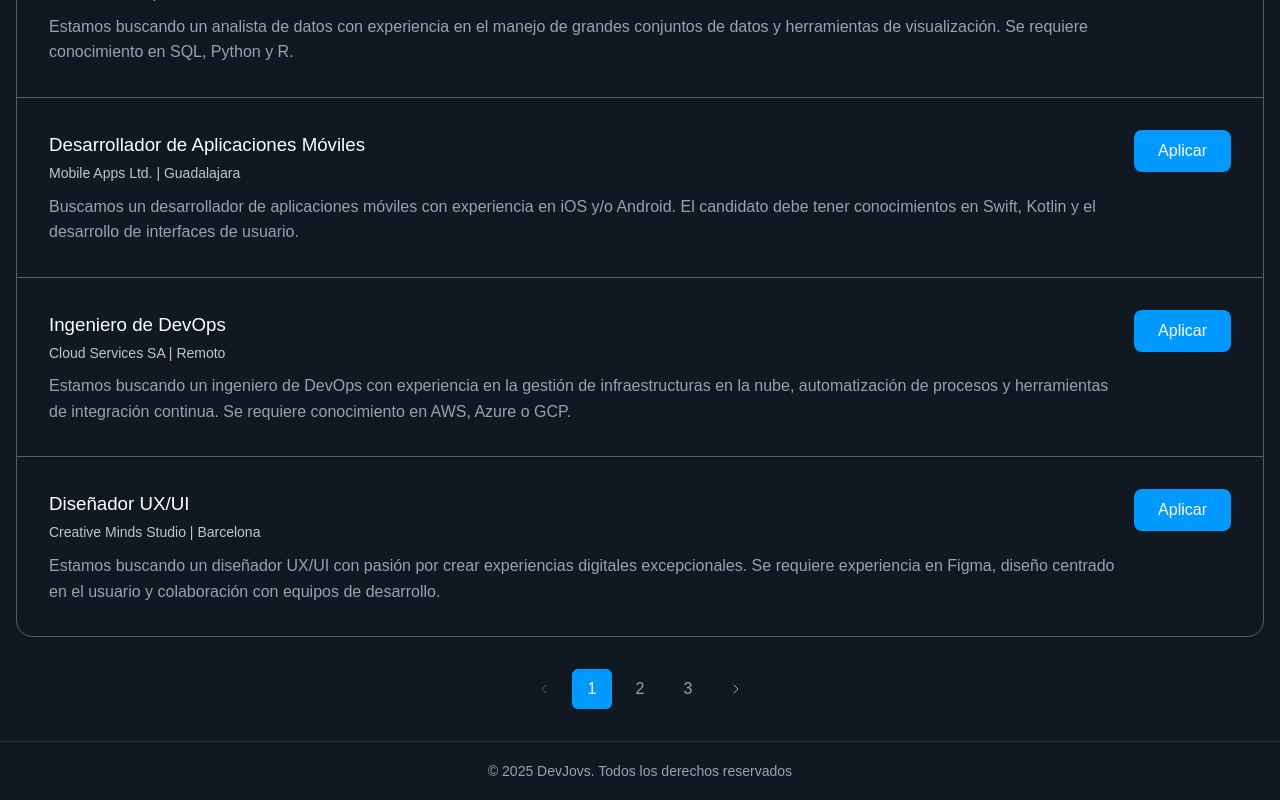
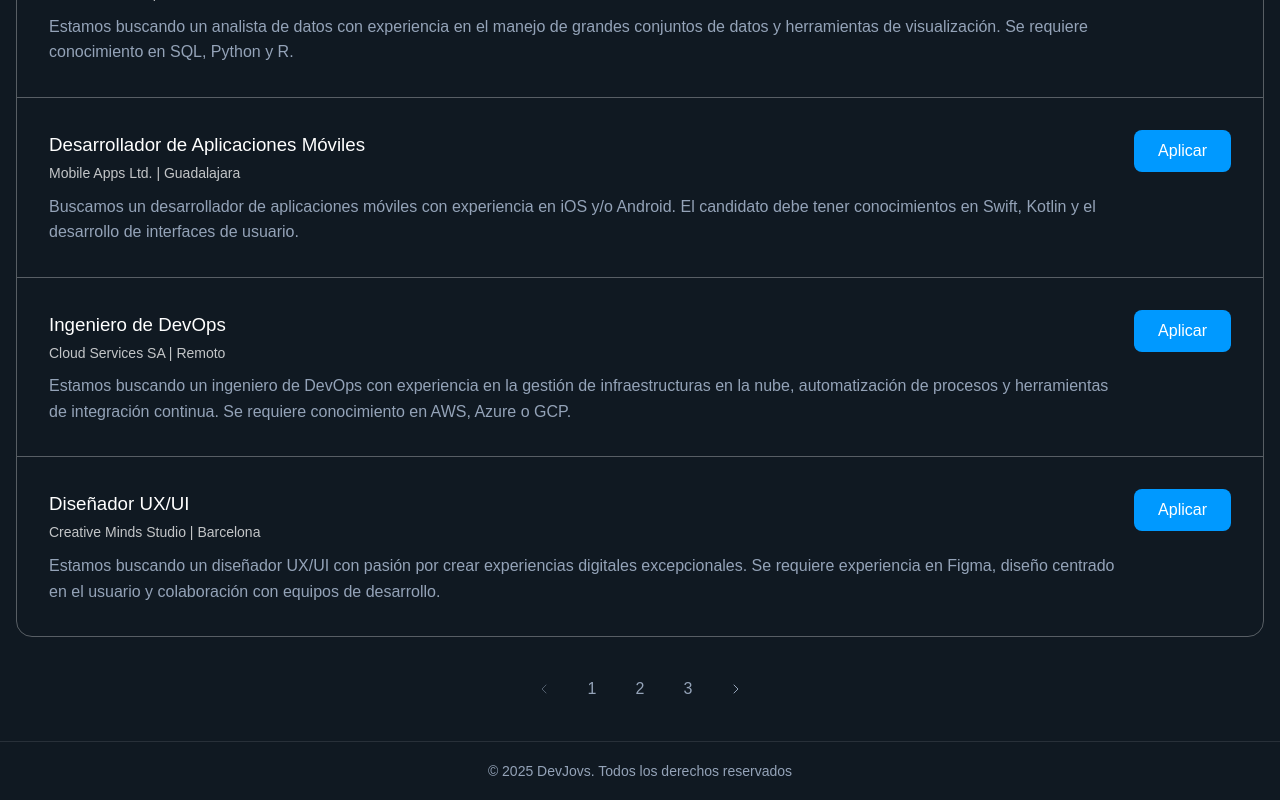
Before and after one commit to Cris7ian-tech/Practica-DevJovs-React, a React (Vite) app: page / in a window 1280 px wide. Shown: the part 671-1471 px from the top of the page. Built offline with nearby package versions, Linux system fonts and the light colour scheme.

Commit message:
ajustando Paginacion-creando Pagination.modele.css

```diff
--- a/src/App.jsx
+++ b/src/App.jsx
@@ -7,13 +7,11 @@ import Footer from './components/Footer'
 import { JobListings } from "../src/components/JobListings.jsx"
 import allJobsData from "../src/data.json"
 
-// Definimos la cantidad de trabajos por página
+// Definimos la cantidad de trabajos a mostrar por página
 const JOBS_PER_PAGE = 5;
 
 function App() {
   const [currentPage, setCurrentPage] = useState(1)
-
-
   // 1. Lógica de Paginación
   const totalJobs = allJobsData.length;
   const totalPages = Math.ceil(totalJobs / JOBS_PER_PAGE);
--- a/src/components/JobListings.jsx
+++ b/src/components/JobListings.jsx
@@ -1,4 +1,3 @@
-
 
 import { JobCard } from './JobCard.jsx'
 
--- a/src/components/Paginacion.jsx
+++ b/src/components/Paginacion.jsx
@@ -1,7 +1,7 @@
+import styles from "./Pagination.module.css";
 
 
 const Paginacion = ({currentPage = 1, totalPages = 10, onPageChange}) => {
-  console.log("Render Paginacion")
   // Generar arrary de paginas a mostrar
   const pages = Array.from ({length: totalPages}, (_, index)=> index + 1)
 
@@ -33,9 +33,8 @@ const Paginacion = ({currentPage = 1, totalPages = 10, onPageChange}) => {
 
   return (
     <>
-    <section>
 
-        <nav className="pagination">
+        <nav className={styles.pagination}>
 
           <a href="#" style={stylePrevButton} onClick={handlePrevClick}>
             <svg width="16" height="16" viewBox="0 0 24 24" fill="none" stroke="currentColor" strokeWidth="1.5"
@@ -48,8 +47,10 @@ const Paginacion = ({currentPage = 1, totalPages = 10, onPageChange}) => {
 
           {pages.map(page => (
             <a
+              key={page}
+              data-page={page}
               href="#"
-              className={currentPage === page ? "is-active" : ""}
+              className={currentPage === page ? styles.isActive : ""}
               onClick={(event) =>handleChangePage(event, page)}
             >
               {page}
@@ -65,7 +66,6 @@ const Paginacion = ({currentPage = 1, totalPages = 10, onPageChange}) => {
             </svg>
           </a>
         </nav>
-      </section>
     </>
   )
 }
--- /dev/null
+++ b/src/components/Pagination.module.css
@@ -0,0 +1,33 @@
+.pagination {
+  display: flex;
+  justify-content: center;
+  gap: 0.5rem;
+  margin-block: 2rem;
+
+  a {
+    display: flex;
+    align-items: center;
+    justify-content: center;
+    width: 2.5rem;
+    height: 2.5rem;
+    text-decoration: none;
+    color: var(--text-muted);
+    border-radius: 0.375rem;
+    transition: all .3s;
+
+    &:hover, &:focus {
+      background-color: #fff;
+    }
+
+    &:active {
+      transform: scale(0.90);
+    }
+  }
+}
+
+
+&.isActive {
+  background-color: var(--primary);
+  color: white;
+  pointer-events: none;
+}
--- a/src/index.css
+++ b/src/index.css
@@ -460,38 +460,7 @@ article {
   }
 }
 
-.pagination {
-  display: flex;
-  justify-content: center;
-  gap: 0.5rem;
-  margin-block: 2rem;
 
-  a {
-    display: flex;
-    align-items: center;
-    justify-content: center;
-    width: 2.5rem;
-    height: 2.5rem;
-    text-decoration: none;
-    color: var(--text-muted);
-    border-radius: 0.375rem;
-    transition: all .3s;
-
-    &:hover, &:focus {
-      background-color: #fff;
-    }
-
-    &:active {
-      transform: scale(0.90);
-    }
-
-    &.is-active {
-      background-color: var(--primary-light);
-      color: white;
-      pointer-events: none;
-    }
-  }
-}
 
 .button-apply-job {
   background: #09f;
```
